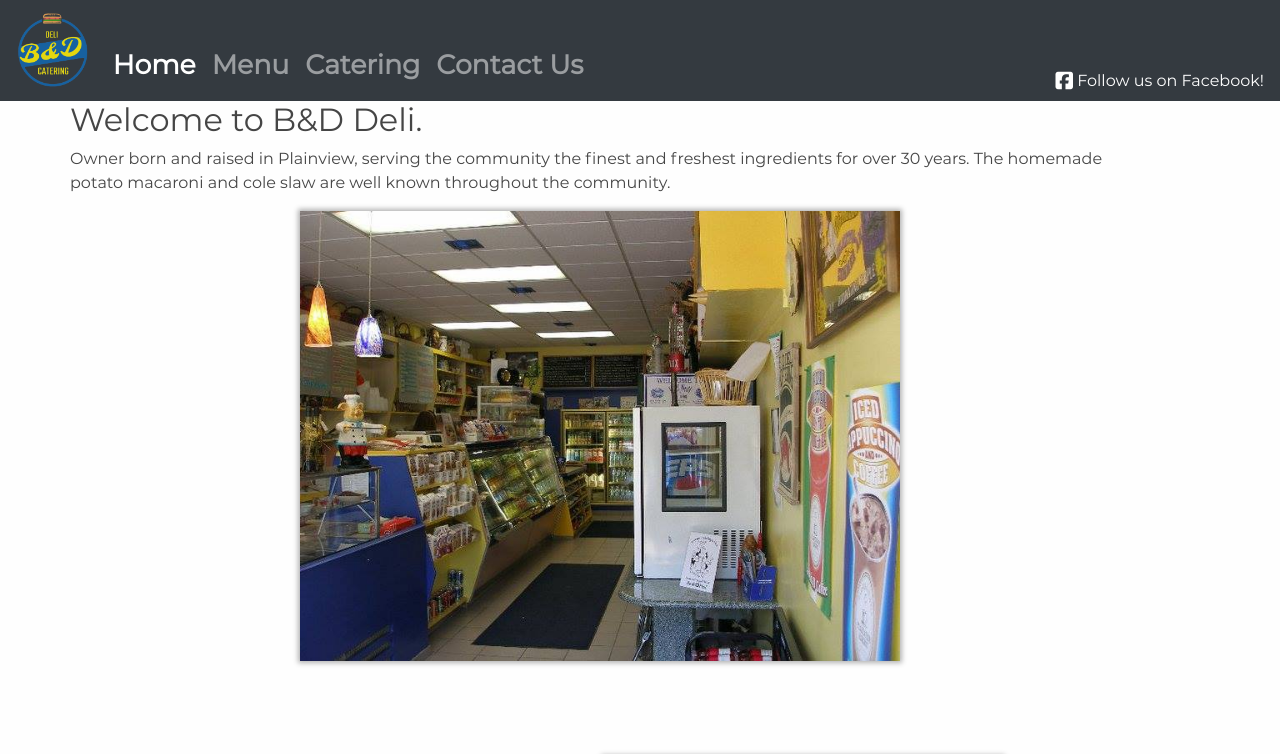
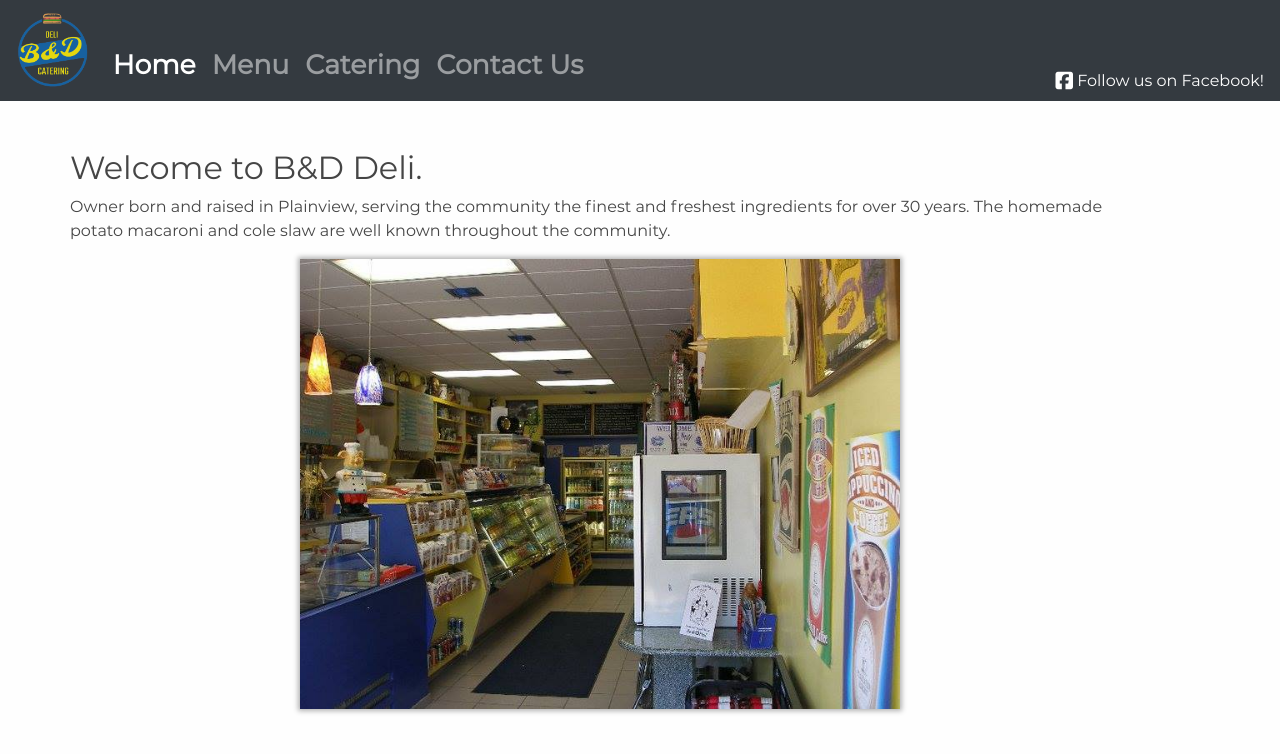
Before and after one commit to Rberlin42/Deli-Website, a PHP site: page / in a window 1280 px wide. Shown: the top 754 px of the page. Run offline with PHP 8.4, Linux system fonts and the light colour scheme; data comes from the database, SQL or seed files in the repository; data that the repository does not hold is empty; some libraries are stand-ins or nearby versions.

Commit message:
Padding fixes

```diff
--- a/index.php
+++ b/index.php
@@ -14,7 +14,7 @@
     <body>
         <?php include('resources/navbar.php');?>
         <div class="container px-sm-0">
-            <div id="announcements" class="row my-5 border-bottom">
+            <div id="announcements" class="row mt-5 border-bottom">
                 <div class="col">
                     <?php
                         include("cms/announcement_controller.php");
@@ -24,7 +24,7 @@
                 <p id="announce-index"></p>
             </div>
             <div class="row pb-5">
-                <div id="welcome" class="col-lg mr-lg-5 pr-lg-5">
+                <div id="welcome" class="col-lg mr-lg-5 pr-lg-5 pt-5">
                     <h2>Welcome to B&D Deli.</h1>
                     <p class="welcome-blurb">
                         <?php
```
